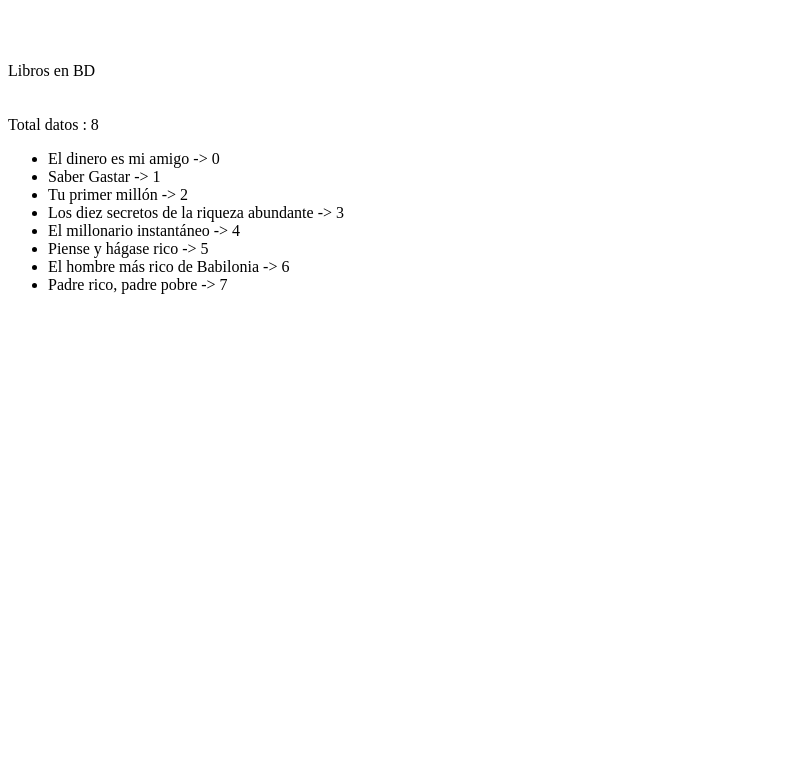
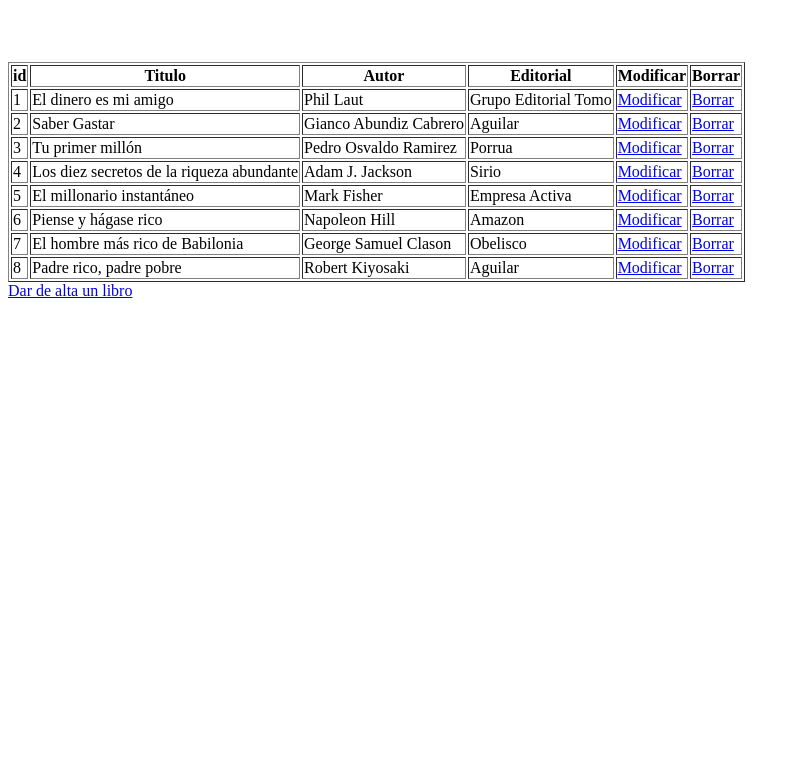
Before and after one commit to jtuxman/patronMVC, a PHP site: page / in a window 1280 px wide. Shown: the top 783 px of the page, without its empty margins (0-800 px from the left). Run offline with PHP 8.4, Linux system fonts and the light colour scheme; data comes from the database, SQL or seed files in the repository.

Commit message:
creando  vista alta modificando el controlador libro creando funciones para alta baja modificaicon y consulta

```diff
--- a/seccion2/app/controladores/Libros.php
+++ b/seccion2/app/controladores/Libros.php
@@ -14,15 +14,26 @@ class Libros extends Controlador{
 
     print"<br><br><br>";
     //llamamos a la vista
-    //var_dump($data);
-    ///print "<ul>";
-    ///for ($i=0; $i < count($data); $i++) {
-    ///  print "<li>".$data[$i]["titulo"]."</li>";
-    ///}
-    ///print "</ul>";
-    ///$this->vista("LibrosVista",$data);
     $this->vista("LibrosVista",$data);
   }
+  public function modificar($id)
+  {
+    print "Modificar: ".$id;
+  }
+  public function borrar($id)
+  {
+    print "Borrar: ".$id;
+  }
+  public function alta()
+  {
+    //print "Alta de un libro: ";
+    if ($_SERVER['REQUEST_METHOD']=="POST") {
+      print "Insertar datos";
+    } else {
+      $this->vista("LibrosAlta","");
+    }
+  }
+
 
 
 
--- a/seccion2/app/inicio.php
+++ b/seccion2/app/inicio.php
@@ -1,7 +1,7 @@
 <?php
 //Cargar clases
+define("RUTA_APP","/cursos/patronMVC/seccion2/");
 require_once("libs/MySQLdb.php");
-//$db = new MySQLdb();
 require_once("libs/Controlador.php");
 require_once("libs/Control.php");
 ?>
--- a/seccion2/app/vistas/LibrosVista.php
+++ b/seccion2/app/vistas/LibrosVista.php
@@ -1,23 +1,35 @@
 <!DOCTYPE html>
 <html>
 <head>
-  <title>Lista de librotes!</title>
+  <title>Lista de libros</title>
   <meta charset="utf-8">
 </head>
 <body>
-  Libros en BD  <br><br><br>
-  <?php
-    //var_dump($datos);
-    //print "<br> -->".$datos." --> <br>";
-    //$contador=count($array);
-    $contador=count($datos);
-    print "Total datos : ".$contador."<br>";
-    print "<ul>";
-    for ($i=0; $i < $contador; $i++) {
-      print "<li>".$datos[$i]["titulo"]."  -> ".$i."</li>";
-    }
-    print "</ul>";
-  ?>
+<table border='1'>
+    <thead>
+      <th>id</th>
+      <th>Titulo</th>
+      <th>Autor</th>
+      <th>Editorial</th>
+      <th>Modificar</th>
+      <th>Borrar</th>
+    </thead>
+    <tbody>
+      <?php
+      for ($i=0; $i < count($datos); $i++) {
+        print "<tr>";
+        print "<td>".$datos[$i]["id"]."</td>";
+        print "<td>".$datos[$i]["titulo"]."</td>";
+        print "<td>".$datos[$i]["autor"]."</td>";
+        print "<td>".$datos[$i]["editorial"]."</td>";
+        print "<td><a href='".RUTA_APP."libros/modificar/".$datos[$i]["id"]."'>Modificar</a></td>";
+        print "<td><a href='".RUTA_APP."libros/borrar/".$datos[$i]["id"]."'>Borrar</a></td>";
+        print "</tr>";
+      }
+    ?>
+    </tbody>
+  </table>
+  <a href='<?php print RUTA_APP."libros/alta/"; ?>'>Dar de alta un libro</a>
 
 </body>
 </html>
```
Also changed, not shown: seccion2/app/vistas/LibrosAlta.php (added, +26 -0 lines).
